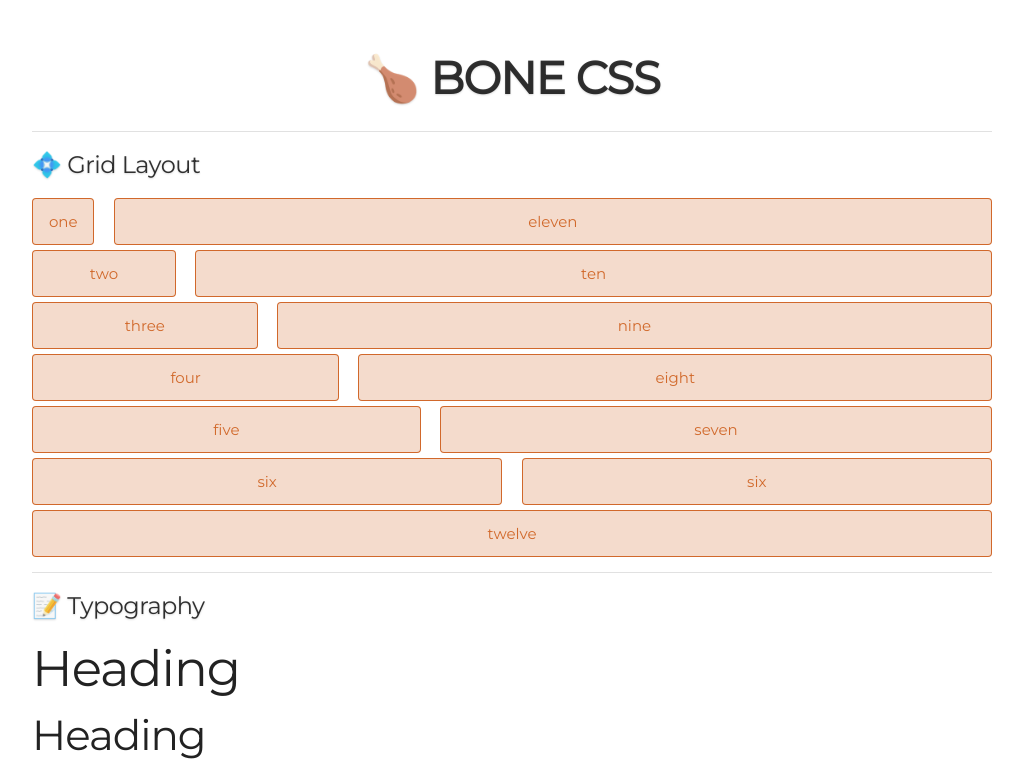
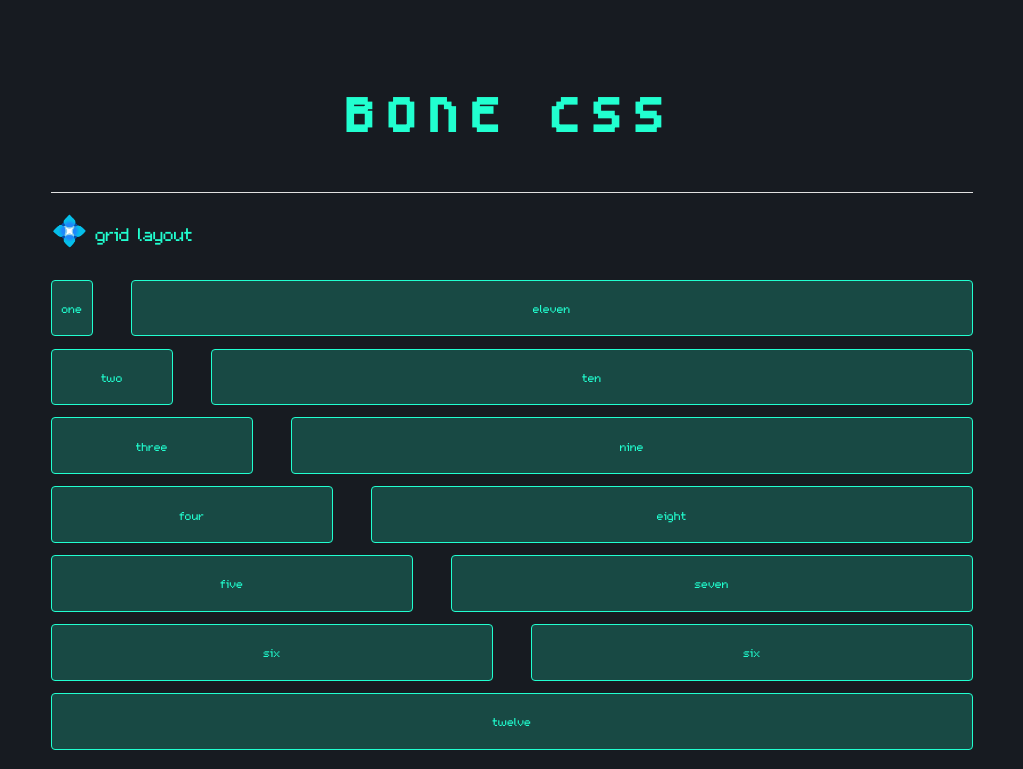
Before and after one commit to mpg-chong-huang/bone, a website: page index.html in a window 1280 px wide. Shown: the top 769 px of the page, without its empty margins (128-1151 px from the left). Drawn offline with Linux system fonts and the light colour scheme.

Commit message:
update color and font

```diff
--- a/index.html
+++ b/index.html
@@ -9,39 +9,36 @@
   <link rel="icon" type="image/png" href="favicon.png">
   <link rel="stylesheet" href="src/bone.css">
 
-  <link href='https://fonts.googleapis.com/css?family=Montserrat' rel='stylesheet' type='text/css'>
   <style>
     body{
-      font-family: "Montserrat";
-      -webkit-font-smoothing: antialiased;
-      }
+      background: rgba(23, 27, 33, 1);
+      color: rgba(255,255,255,1);
+    }
     .logo{
       margin-top: 5rem;
-      font-size: 3em;
+      font-size: 4em;
       margin-bottom: 10px;
       text-transform: uppercase;
       font-weight: bold;
-      color: rgba(0,0,0,.8);
-      text-shadow: 0 1px 2px rgba(0,0,0,.15);
+      color: rgba(33, 255, 208, 1);
+      letter-spacing: .2em;
     }
     .row-color > [class^="col-"] {
-      color: rgba(200, 76, 3, .8);
-      background: rgba(200, 76, 3, .2);
-      border: 1px solid rgba(200, 76, 3, .8);
+      color: rgba(33, 255, 208, 1);
+      background: rgba(33, 255, 208, .2);
+      border: 1px solid rgba(33, 255, 208, 1);
       border-radius: 4px;
       text-align: center;}
     .row-title h5{
-      text-transform: capitalize;
-      color: rgba(0,0,0,.8);
-      text-shadow: 0 1px 2px rgba(0,0,0,.15);
-    }
+    color: rgba(33, 255, 208, 1);
+  }
   </style>
 </head>
 <body>
   <header class="container">
     <div class="row grid">
       <div class="col-12">
-        <h2 class="logo center"> 🍗 Bone CSS</h2>
+        <h2 class="logo center"> Bone CSS</h2>
       </div>
     </div>
   </header>
--- a/src/_base.css
+++ b/src/_base.css
@@ -3,21 +3,28 @@
 *** (C) Tom 2018
 **/
 
+@font-face {
+  font-family: 'Pixel';
+  src: url('font/m5x7.ttf') format('truetype');
+}
+
+
 html {
-  font-size: 62.5%; }
+  font-size: 76%; }
 body {
   font-size: 1.5em; /* currently ems cause chrome bug misinterpreting rems on body element */
   line-height: 1.5;
   font-weight: 400;
-  font-family: "Raleway", "HelveticaNeue", "Helvetica Neue", Helvetica, Arial, sans-serif;
-  color: #222; }
+  font-family: 'Pixel', 'Raleway', 'HelveticaNeue', 'Helvetica Neue', Helvetica, Arial, sans-serif;
+  -webkit-font-smoothing: antialiased; }
 
 /*  Links  */
 
 a {
-  color: #1EAEDB; }
+  color: rgba(33, 255, 208, .8); }
 a:hover {
-  color: #0FA0CE; }
+  color: rgba(33, 255, 208, 1);
+  text-decoration: underline;}
 
 /*  Lists  */
 
--- a/src/_skeleton-float.css
+++ b/src/_skeleton-float.css
@@ -18,6 +18,7 @@
 
 .row [class^="col"] {
   float: left;
+  box-sizing: border-box;
   margin: 0.5rem 2%;
   min-height: 0.125rem;
 }
--- a/src/_skeleton-grid.css
+++ b/src/_skeleton-grid.css
@@ -16,11 +16,11 @@
   display: grid;
   grid-template-columns: repeat(12, 1fr);
   grid-template-rows: auto;
-  grid-column-gap: 2%;
-  grid-row-gap: 0.5rem;
+  grid-column-gap: 4%;
+  grid-row-gap: 1rem;
 }
 .row [class^="col"] {
-  margin: 0 0.5rem;
+  margin: 0 1rem;
 }
 
 .col-1,
--- a/src/bone.css
+++ b/src/bone.css
@@ -5,7 +5,10 @@
 
 @import '_normalize.css';
 @import '_base.css';
-@import '_skeleton-grid.css';
+/* icon set */
+@import '_icon.css';
+/* float layout */
+@import '_skeleton-float.css'; /*_skeleton-grid.css*/
 @import '_typography.css';
 @import '_form.css';
 @import '_button.css';
```
Also changed, not shown: src/_icon.css (added), src/font/m5x7.ttf (added).
